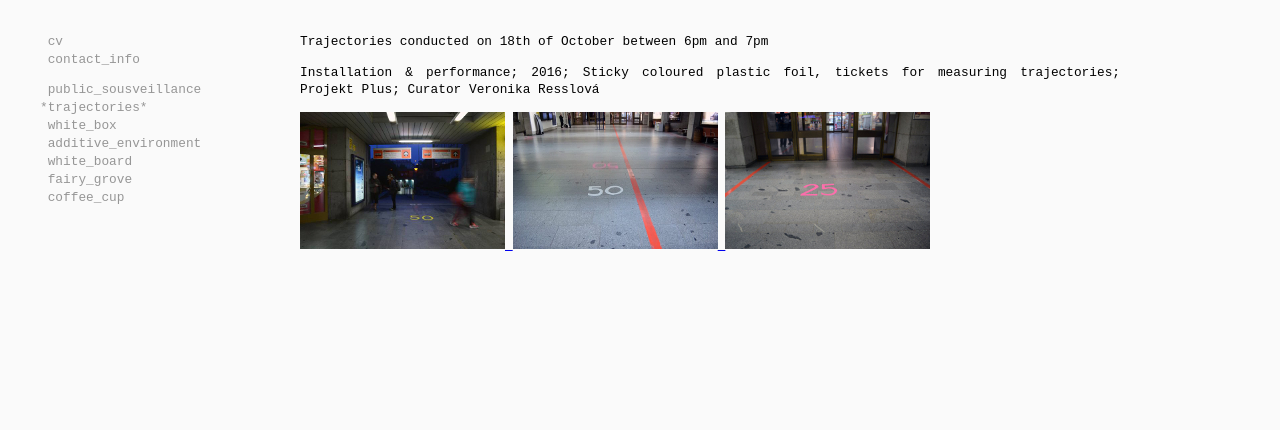
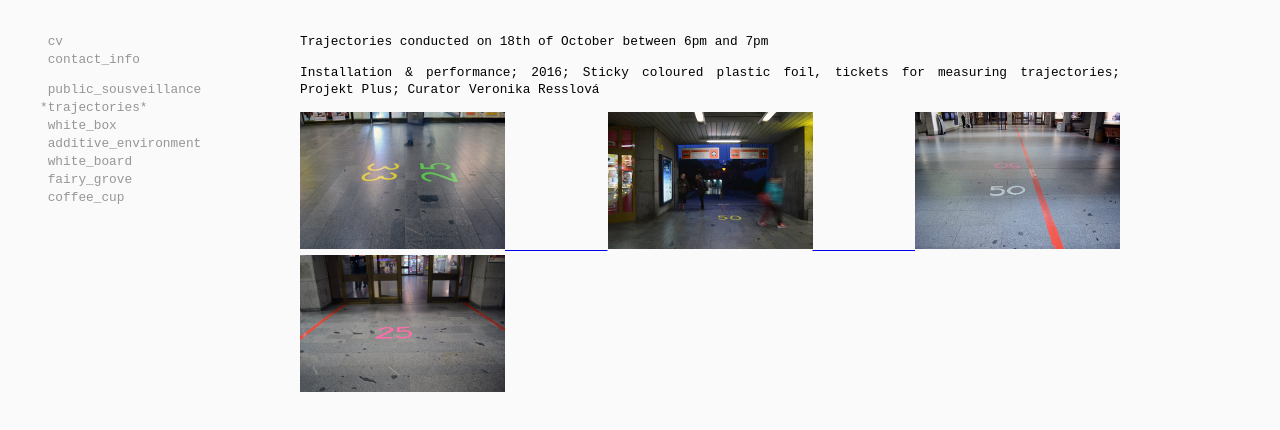
Before and after one commit to friedtomato/friedtomato.github.io, a plain HTML site: page trajectories.html in a window 1280 px wide. Drawn offline with Linux system fonts and the light colour scheme.

Commit message:
third hit

```diff
--- a/trajectories.html
+++ b/trajectories.html
@@ -59,7 +59,8 @@
 <p>          Trajectories conducted on 18th of October between 6pm and 7pm
 </p><p>          Installation & performance; 2016; Sticky coloured plastic foil, tickets for measuring trajectories; Projekt Plus; Curator Veronika Resslová
 </p>
-<a href="/images/plus3.jpg" class="fancybox" rel="gall">     <img src="/images/tn_plus3.jpg" class="img" alt="Tn plus3" />
+<a href="/images/plus1.jpg" class="fancybox" rel="gall">     <img src="/images/tn_plus1.jpg" class="img" alt="Tn plus1" />
+</a><a href="/images/plus3.jpg" class="fancybox" rel="gall">     <img src="/images/tn_plus3.jpg" class="img" alt="Tn plus3" />
 </a><a href="/images/plus6.jpg" class="fancybox" rel="gall">     <img src="/images/tn_plus6.jpg" class="img" alt="Tn plus6" />
 </a><a href="/images/plus8.jpg" class="fancybox" rel="gall">     <img src="/images/tn_plus8.jpg" class="img" alt="Tn plus8" />
 </a>
```
Also changed, not shown: images/plus1.jpg (added), images/tn_plus1.jpg (added), 2 other files.
